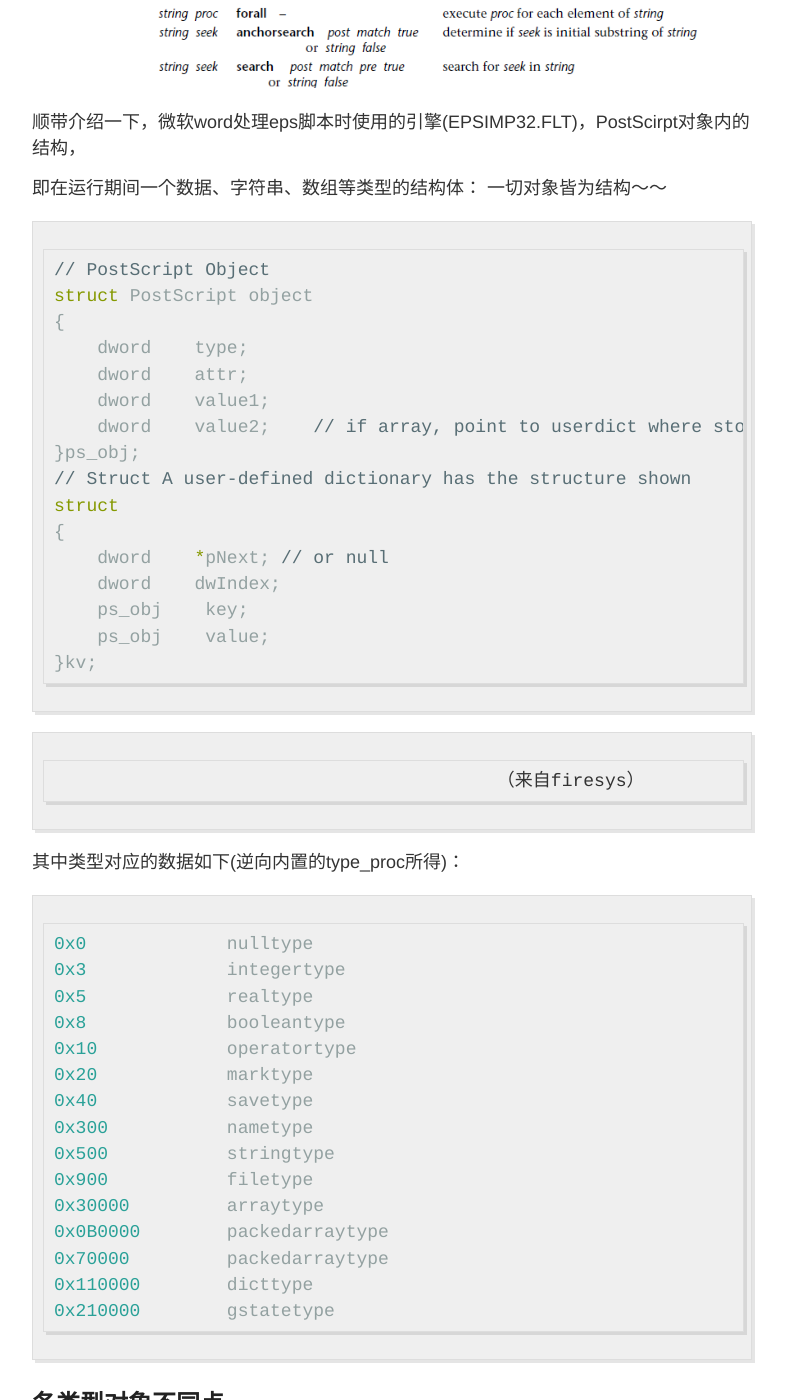
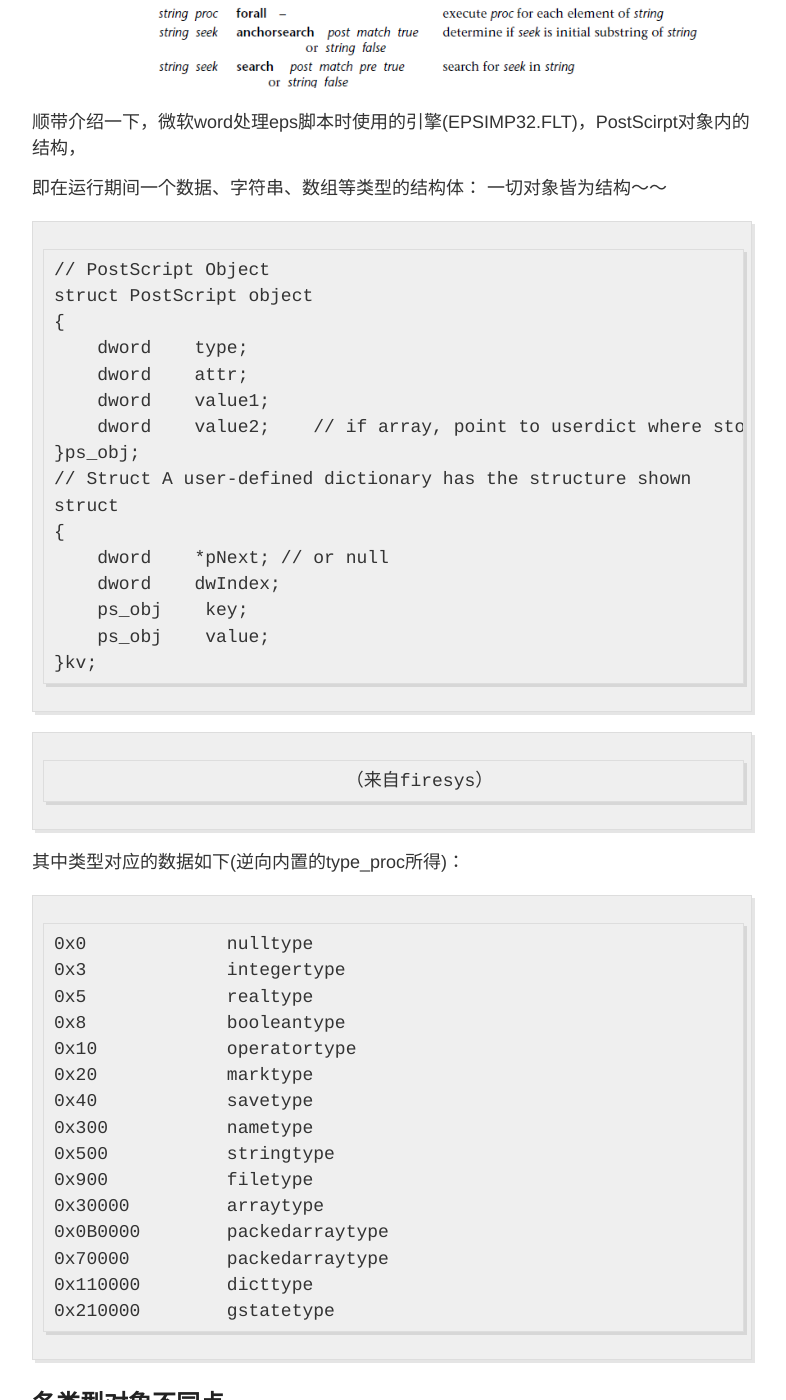
Before and after one commit to kcufId/kcufid.github.io, a Jekyll site: the page built from _posts/2019-01-09-eps漏洞(CVE-2017-0261)漏洞分析----从入门到再见.md, in a window 1280 px wide and 1400 px high, scrolled down 3155 px. Shown: the whole window, without its empty margins (248-1034 px from the left). Built offline with Jekyll 4.4.1, drawn with Linux system fonts in a browser that asks for light colours.

Commit message:
modify detail.

````diff
--- a/_posts/2019-01-09-eps漏洞(CVE-2017-0261)漏洞分析----从入门到再见.md
+++ b/_posts/2019-01-09-eps漏洞(CVE-2017-0261)漏洞分析----从入门到再见.md
@@ -66,7 +66,7 @@ eps文件即PostScript语言编写的文件后缀，维基介绍：
 
 即在运行期间一个数据、字符串、数组等类型的结构体：                                                         一切对象皆为结构～～
 
-```c
+```
 // PostScript Object
 struct PostScript object
 {
@@ -84,15 +84,13 @@ struct
     ps_obj    value;
 }kv;
 ```
+                               （来自firesys）
 
 
 
-
-                                             （来自firesys）
-
 其中类型对应的数据如下(逆向内置的type_proc所得)：
 
-```c
+```
 0x0       	nulltype
 0x3       	integertype
 0x5       	realtype
````
